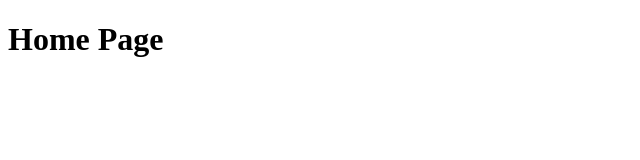
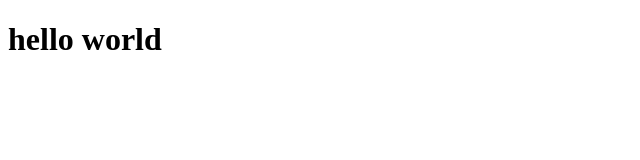
Before and after one commit to patrick-narciso/multi-steps-survey, a React (Vite) app: page / in a window 1280 px wide. Shown: the top 160 px of the page, without its empty margins (0-640 px from the left). Built offline with nearby package versions, Linux system fonts and the light colour scheme.

Commit message:
refactor: removes react-router-dom

```diff
--- a/package.json
+++ b/package.json
@@ -14,8 +14,7 @@
     "@commitlint/cli": "^17.3.0",
     "@commitlint/config-conventional": "^17.3.0",
     "react": "^18.2.0",
-    "react-dom": "^18.2.0",
-    "react-router-dom": "^6.4.5"
+    "react-dom": "^18.2.0"
   },
   "devDependencies": {
     "@testing-library/jest-dom": "^5.16.5",
--- a/src/App.tsx
+++ b/src/App.tsx
@@ -1,22 +1,5 @@
-import { BrowserRouter, Route, Routes } from 'react-router-dom';
-import Home from './components/pages/Home';
-import NotFound from './components/pages/NotFound';
-
 function App() {
-  return (
-    <Routes>
-      <Route path="/" element={<Home />} />
-      <Route path="*" element={<NotFound />} />
-    </Routes>
-  );
+  return <h1>hello world</h1>;
 }
 
-function WrappedApp() {
-  return (
-    <BrowserRouter>
-      <App />
-    </BrowserRouter>
-  );
-}
-
-export { WrappedApp, App };
+export default App;
--- a/src/components/pages/Home/index.tsx
+++ /dev/null
@@ -1,5 +0,0 @@
-function Home() {
-  return <h1>Home Page</h1>;
-}
-
-export default Home;
--- a/src/components/pages/NotFound/index.tsx
+++ /dev/null
@@ -1,5 +0,0 @@
-function NotFound() {
-  return <h1>Not Found!</h1>;
-}
-
-export default NotFound;
--- a/src/main.tsx
+++ b/src/main.tsx
@@ -1,9 +1,9 @@
 import React from 'react';
 import ReactDOM from 'react-dom/client';
-import { WrappedApp } from './App';
+import App from './App';
 
 ReactDOM.createRoot(document.getElementById('root') as HTMLElement).render(
   <React.StrictMode>
-    <WrappedApp />
+    <App />
   </React.StrictMode>
 );
```
Also changed, not shown: 1 other file (tests, documents, lock files or other folders).
